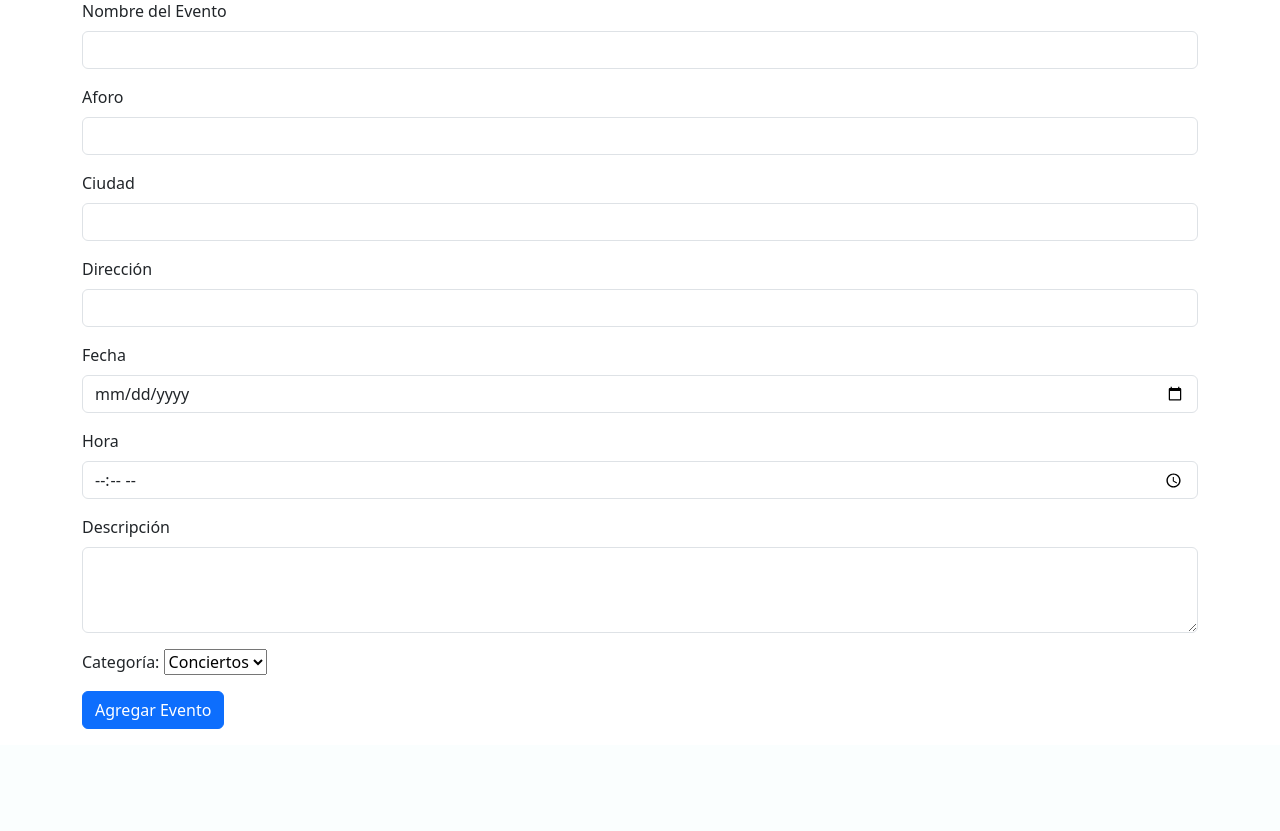
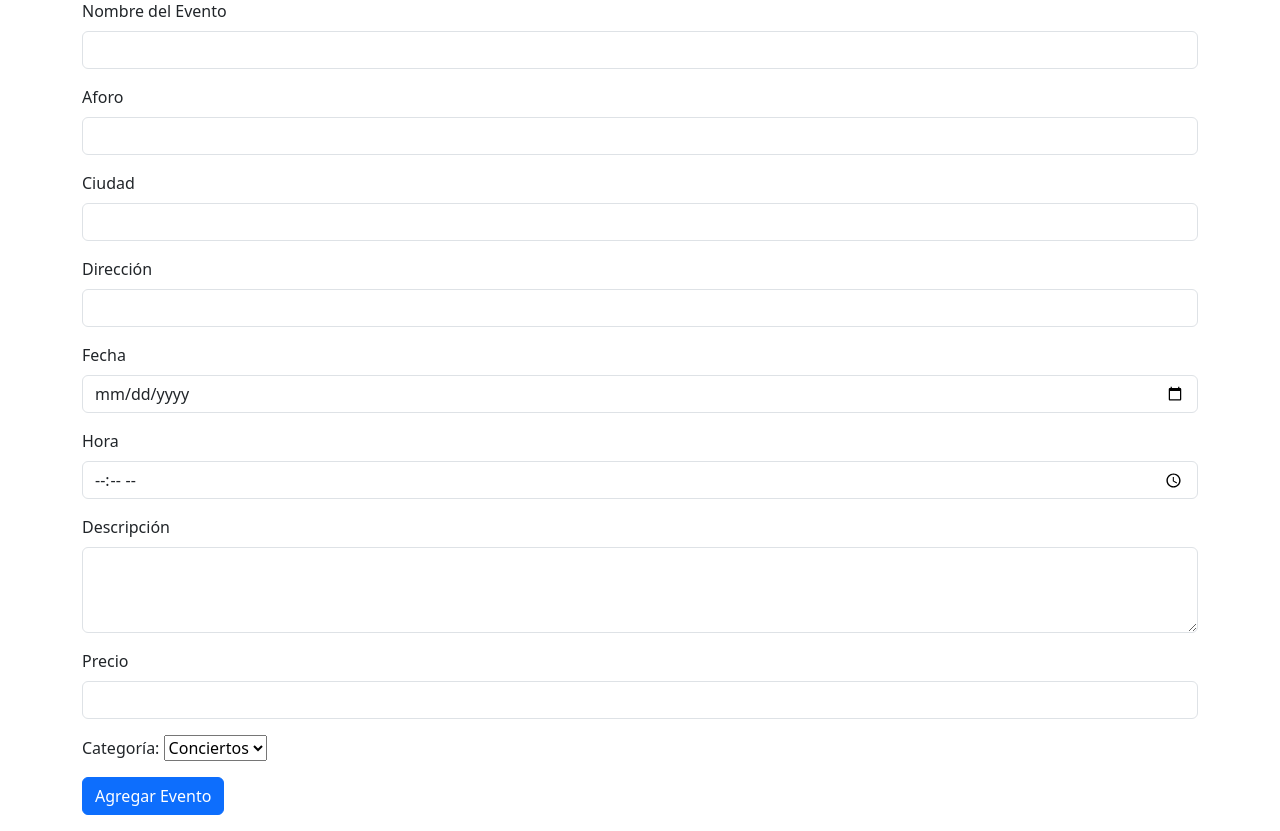
Before and after one commit to Turriagojuan/E-boleta, a PHP site: page /agregarEvento.php in a window 1280 px wide. Shown: the part 195-1026 px from the top of the page. Before the commit the page ends 924 px from the top, so only its background shows below. Run offline with PHP 8.4, Linux system fonts and the light colour scheme; the visitor is signed in with stand-in values (Sample User, id 1); data comes from the database, SQL or seed files in the repository.

Commit message:
Agregar eventos corregido con precio

```diff
--- a/agregarEvento.php
+++ b/agregarEvento.php
@@ -16,6 +16,7 @@ $proveedor -> consultar();
 </head>
 <body>
 <?php include("encabezado.php"); ?>
+
     <div class="container mt-5">
         <h2>Agregar Nuevo Evento</h2>
         <form action="agregar.php" method="POST">
@@ -48,6 +49,10 @@ $proveedor -> consultar();
                 <textarea class="form-control" id="descripcion" name="descripcion" rows="3" required></textarea>
             </div>
             <div class="mb-3">
+                <label for="precio" class="form-label">Precio</label>
+                <input type="number" class="form-control" id="precio" name="precio" step="0.01" required>
+            </div>
+            <div class="mb-3">
             <label for="categoria">Categoría:</label>
     <select id="categoria" name="idCategoria" required>
         <?php
--- a/logica/Proveedor.php
+++ b/logica/Proveedor.php
@@ -47,11 +47,11 @@ class Proveedor extends Persona
         $this -> correo = $registro[1];
         $conexion -> cerrarConexion();
     }
-    public function agregarEvento($nombre, $aforo, $ciudad, $direccion, $fecha, $hora, $descripcion, $idCategoria){
+    public function agregarEvento($nombre, $aforo, $ciudad, $direccion, $fecha, $hora, $descripcion,$precio, $idCategoria){
         $conexion = new Conexion();
         $conexion->abrirConexion();
         $proveedorDAO = new ProveedorDAO($this->idPersona);
-        $consulta = $proveedorDAO->agregarEvento($nombre, $aforo, $ciudad, $direccion, $fecha, $hora, $descripcion, $idCategoria);
+        $consulta = $proveedorDAO->agregarEvento($nombre, $aforo, $ciudad, $direccion, $fecha, $hora, $descripcion,$precio, $idCategoria);
         $conexion->ejecutarConsulta($consulta);
         $conexion->cerrarConexion();
     }
--- a/persistencia/ProveedorDAO.php
+++ b/persistencia/ProveedorDAO.php
@@ -30,8 +30,8 @@ class ProveedorDAO{
                 from Proveedor
                 where idProveedor = '" . $this -> idPersona . "'";
     }
-    public function agregarEvento($nombre, $aforo, $ciudad, $direccion, $fecha, $hora, $descripcion, $categoria){
-        return "INSERT INTO Evento (nombre, aforo, ciudad, direccion, fecha, hora, descripcion, Tipo_evento_idCategoria, Proveedor_idProveedor)
+    public function agregarEvento($nombre, $aforo, $ciudad, $direccion, $fecha, $hora, $descripcion,$precio, $categoria){
+        return "INSERT INTO Evento (nombre, aforo, ciudad, direccion, fecha, hora, descripcion,precio, Tipo_evento_idCategoria, Proveedor_idProveedor)
                 VALUES ('" . $nombre . "',
                         '" . $aforo . "',
                         '" . $ciudad . "',
@@ -39,6 +39,7 @@ class ProveedorDAO{
                         '" . $fecha . "',
                         '" . $hora . "',
                         '" . $descripcion . "',
+                        '" . $precio . "',
                         '" . $categoria . "',
                         '" . $this->idPersona . "')";
     }
--- a/sesionProveedor.php
+++ b/sesionProveedor.php
@@ -58,7 +58,6 @@ $proveedor -> consultar();
 					</div>
 					<div class="card-body">
 						<p>Bienvenido <?php echo $proveedor -> getNombre() ?></p>
-
 					</div>
 				</div>
 			</div>
```
Also changed, not shown: agregar.php (+7 -19 lines).
